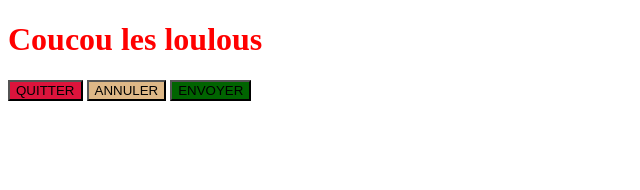
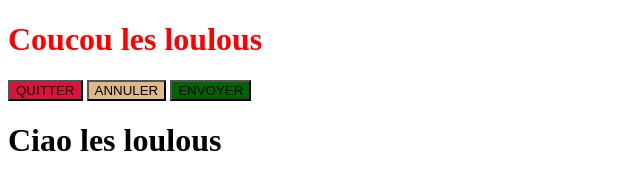
Before and after one commit to Romy-89/test, a plain HTML site: page index.html in a window 1280 px wide. Shown: the whole page, without its empty margins (0-640 px from the left). Drawn offline with Linux system fonts and the light colour scheme.

Commit message:
add title

```diff
--- a/index.html
+++ b/index.html
@@ -15,5 +15,7 @@
     <button class="btn-quit">QUITTER</button>
     <button class="btn-undo">ANNULER</button>
     <button class="btn-send">ENVOYER</button>
+    <h1>Ciao les loulous</h1>
+
 </body>
 </html>
```
